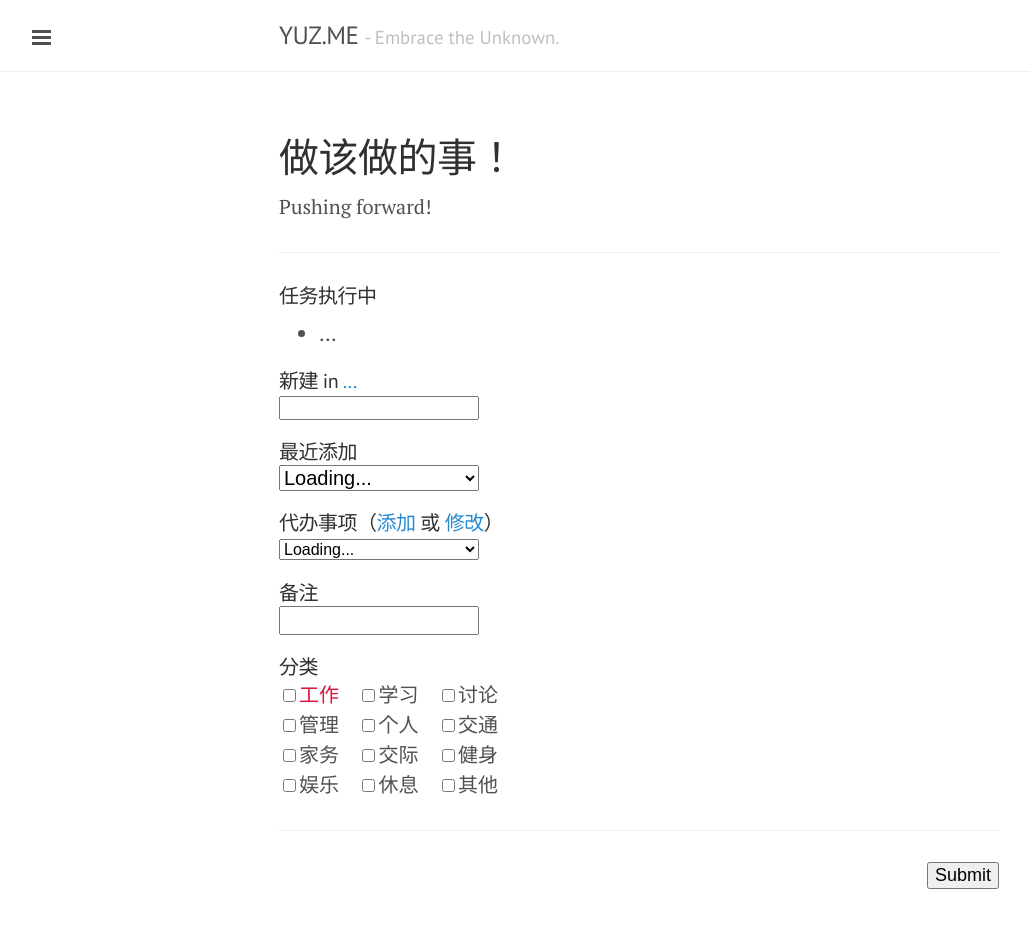
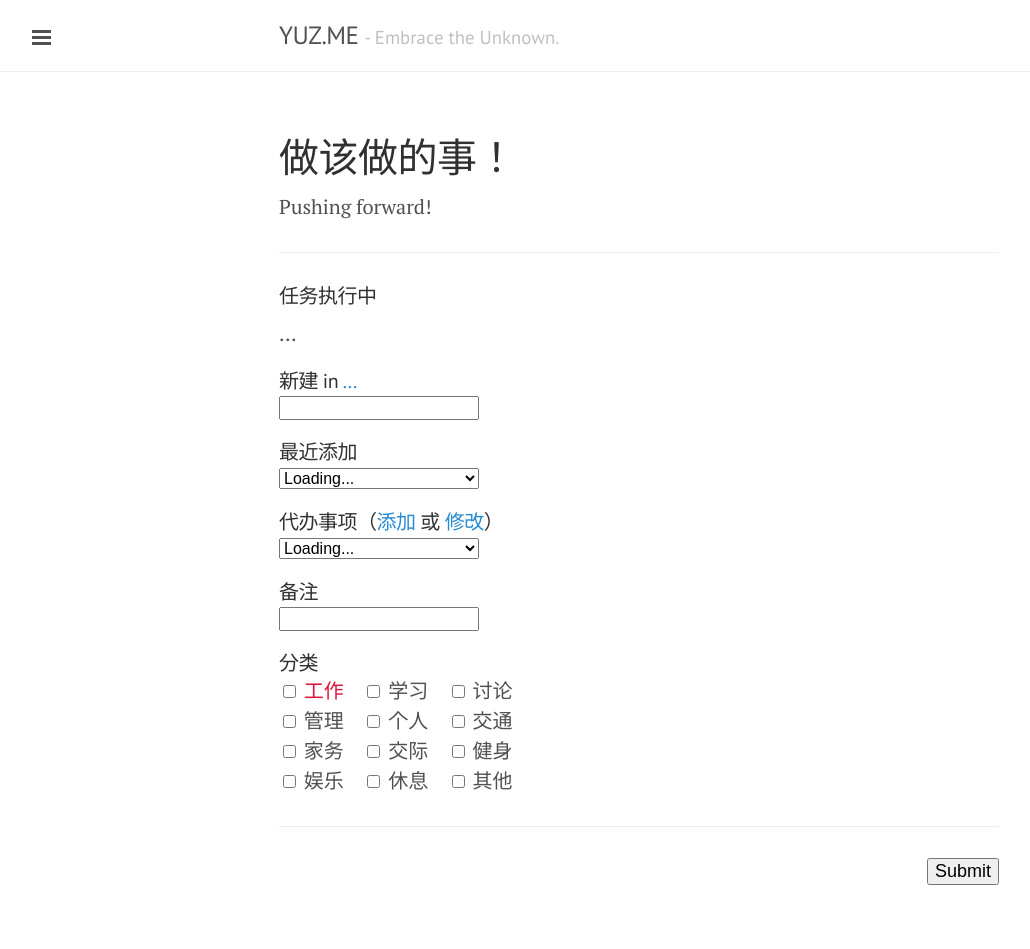
Before and after one commit to yusite/yuz.me, a Jekyll site: the page built from log.md, in a window 1280 px wide. Shown: the whole page, without its empty margins (1-1031 px from the left). Built offline with Jekyll 4.4.1, drawn with Linux system fonts in a browser that asks for light colours; Markdown is read by kramdown in place of the engine named in the settings.

Commit message:
update log page

```diff
--- a/javascript/custom/log.js
+++ b/javascript/custom/log.js
@@ -20,18 +20,17 @@
     var createDoing = function( jsonarray ) {
         var i, output = [];
         for (i = 0; i < jsonarray.length; i++) {
-            output.push('<li>');
-            output.push('<label for="');
-            output.push(i);
-            output.push('">');
-            output.push(jsonarray[i]);
-            output.push('</label> ');
             output.push('<input type="checkbox" name="preserve" value="');
             output.push(jsonarray[i]);
             output.push('" id="');
             output.push(i);
             output.push('">');
-            output.push('</li>');
+            output.push(' <label for="');
+            output.push(i);
+            output.push('">');
+            output.push(jsonarray[i]);
+            output.push('</label> ');
+            output.push('<br>');
         }
         var outputString = output.join("");
         return outputString;
--- a/log.md
+++ b/log.md
@@ -13,7 +13,7 @@ Pushing forward!
 <form action="https://script.google.com/macros/s/AKfycbxRYZQtTQ3qBQtxU5Q1iMV9_hlgvgALyTyID42IUNfDouFsajfN/exec" method="GET">
 
 <h4>任务执行中</h4>
-<ul id="log"><li>...</li></ul>
+<div id="log">...</div>
 
 <h4>新建 in
 <a href="https://docs.google.com/a/yuz.me/spreadsheets/d/1k6HhhgqxFaCh5VRzfqmkuODzh59lUI7TUpEEzhWUsLw/edit#gid=669333296" id="place">...</a> <span style="color:red;" id="test2"></span>
@@ -23,7 +23,7 @@ Pushing forward!
 
 <h4>最近添加
 <br>
-<select name="create" id="recent" style="font-size:20px;">
+<select name="create" id="recent" style="font-size:16px;">
 <option selected value="">Loading...</option>
 </select>
 </h4>
@@ -37,27 +37,27 @@ Pushing forward!
 
 <h4>备注
 <br>
-<input type="text" name="comment" style="font-size:20px;">
+<input type="text" name="comment" style="font-size:16px;">
 </h4>
 
 <h4 style="margin-bottom:0px;">
 分类 <span style="color:red;" id="test"></span></h4>
 <div>
-<input type="checkbox" id ="a1" name="category" value="工作"><label for="a1" style="color:Crimson;">工作</label>&nbsp;&nbsp;&nbsp;
-<input type="checkbox" id ="a2" name="category" value="学习"><label for="a2">学习</label>&nbsp;&nbsp;&nbsp;
-<input type="checkbox" id ="a3" name="category" value="讨论"><label for="a3">讨论</label>
+<input type="checkbox" id ="a1" name="category" value="工作"><label for="a1" style="color:Crimson;"> 工作</label>&nbsp;&nbsp;&nbsp;
+<input type="checkbox" id ="a2" name="category" value="学习"><label for="a2"> 学习</label>&nbsp;&nbsp;&nbsp;
+<input type="checkbox" id ="a3" name="category" value="讨论"><label for="a3"> 讨论</label>
 <br>
-<input type="checkbox" id ="a4" name="category" value="管理"><label for="a4">管理</label>&nbsp;&nbsp;&nbsp;
-<input type="checkbox" id ="a5" name="category" value="个人"><label for="a5">个人</label>&nbsp;&nbsp;&nbsp;
-<input type="checkbox" id ="a6" name="category" value="交通"><label for="a6">交通</label>
+<input type="checkbox" id ="a4" name="category" value="管理"><label for="a4"> 管理</label>&nbsp;&nbsp;&nbsp;
+<input type="checkbox" id ="a5" name="category" value="个人"><label for="a5"> 个人</label>&nbsp;&nbsp;&nbsp;
+<input type="checkbox" id ="a6" name="category" value="交通"><label for="a6"> 交通</label>
 <br>
-<input type="checkbox" id ="a7" name="category" value="家务"><label for="a7">家务</label>&nbsp;&nbsp;&nbsp;
-<input type="checkbox" id ="a8" name="category" value="交际"><label for="a8">交际</label>&nbsp;&nbsp;&nbsp;
-<input type="checkbox" id ="a9" name="category" value="健身"><label for="a9">健身</label>
+<input type="checkbox" id ="a7" name="category" value="家务"><label for="a7"> 家务</label>&nbsp;&nbsp;&nbsp;
+<input type="checkbox" id ="a8" name="category" value="交际"><label for="a8"> 交际</label>&nbsp;&nbsp;&nbsp;
+<input type="checkbox" id ="a9" name="category" value="健身"><label for="a9"> 健身</label>
 <br>
-<input type="checkbox" id ="A1" name="category" value="娱乐"><label for="A1">娱乐</label>&nbsp;&nbsp;&nbsp;
-<input type="checkbox" id ="A2" name="category" value="休息"><label for="A2">休息</label>&nbsp;&nbsp;&nbsp;
-<input type="checkbox" id ="A3" name="category" value="其他"><label for="A3">其他</label>
+<input type="checkbox" id ="A1" name="category" value="娱乐"><label for="A1"> 娱乐</label>&nbsp;&nbsp;&nbsp;
+<input type="checkbox" id ="A2" name="category" value="休息"><label for="A2"> 休息</label>&nbsp;&nbsp;&nbsp;
+<input type="checkbox" id ="A3" name="category" value="其他"><label for="A3"> 其他</label>
 </div>
 
 <hr>
```
